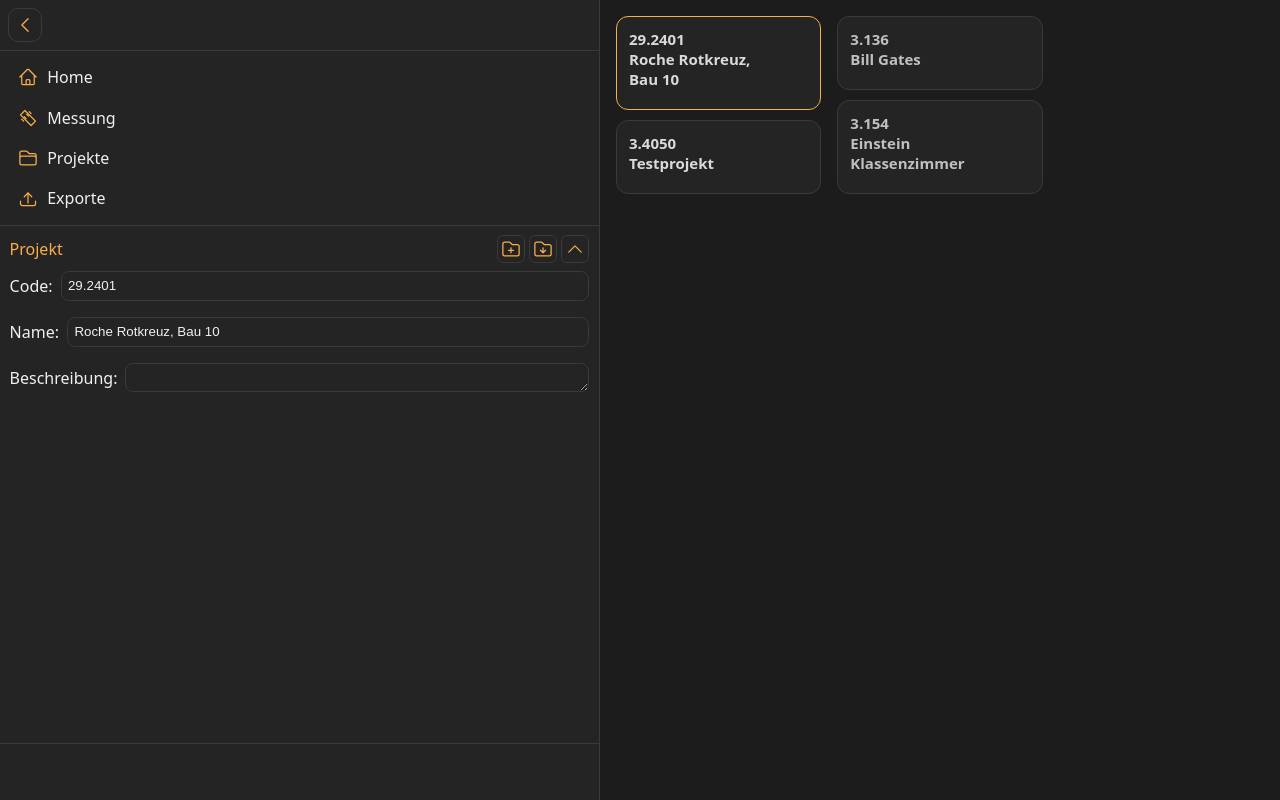
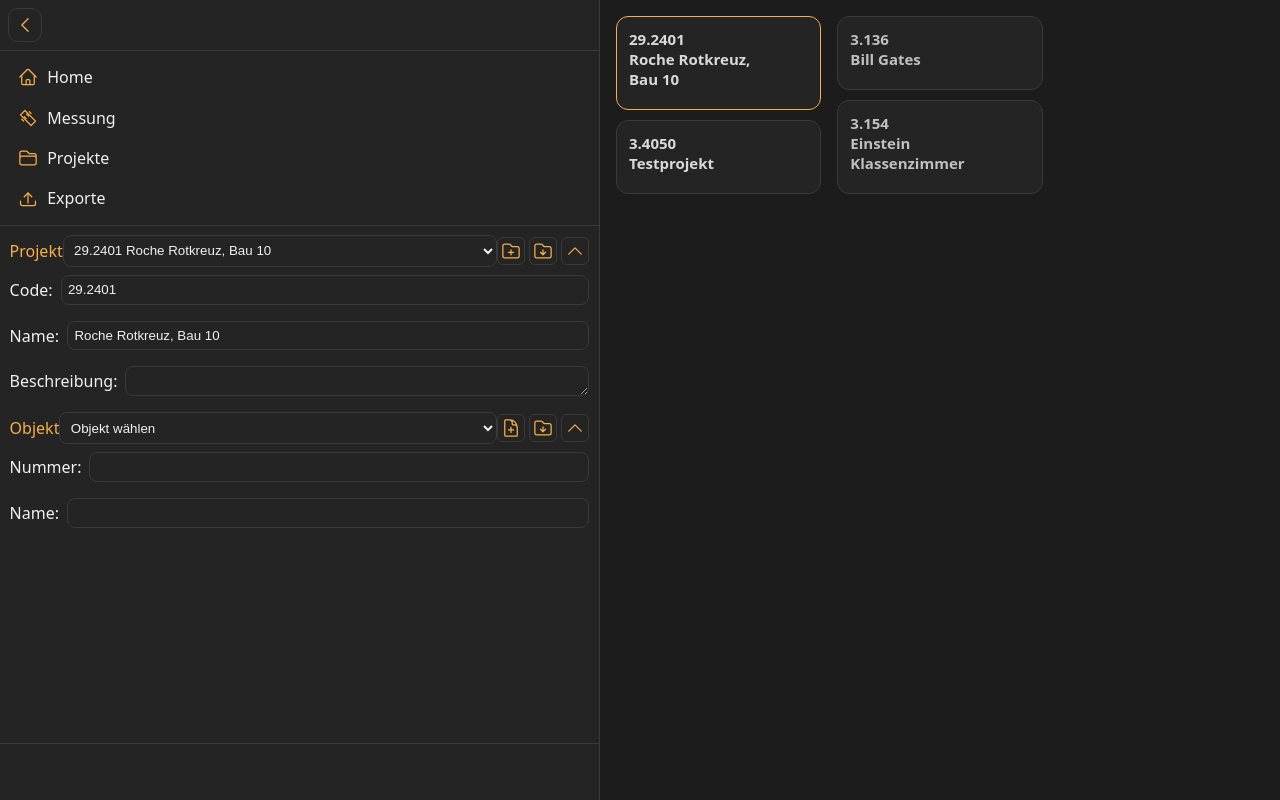
Before and after one commit to Barahir23/mavomasterpi, a Django app: page /projekte/?projekt=3 in a window 1280 px wide. Run offline with Django 3.2, Linux system fonts and the light colour scheme; data comes from the database, SQL or seed files in the repository; some libraries are stand-ins or nearby versions.

Commit message:
Link dropdowns to existing records and expand on add

```diff
--- a/mavomaster/urls.py
+++ b/mavomaster/urls.py
@@ -25,10 +25,13 @@ urlpatterns = [
     path('', views.hompage),
     path('messung/', include('messung.urls')),
     path('projekte/', messung.views.projekte_page, name='projekte_page'),
+    path('projekte/create/', messung.views.projekt_create, name='projekt_create'),
     path('projekte/<int:projekt_id>/edit/', messung.views.projekt_edit, name='projekt_edit'),
     path('projekte/<int:projekt_id>/delete/', messung.views.projekt_delete, name='projekt_delete'),
+    path('objekte/create/', messung.views.objekt_create, name='objekt_create'),
     path('objekte/<int:objekt_id>/edit/', messung.views.objekt_edit, name='objekt_edit'),
     path('objekte/<int:objekt_id>/delete/', messung.views.objekt_delete, name='objekt_delete'),
+    path('messungen/create/<int:objekt_id>/', messung.views.messung_create, name='messung_create'),
     path('messungen/<int:messung_id>/edit/', messung.views.messung_edit, name='messung_edit'),
     path('messungen/<int:messung_id>/delete/', messung.views.messung_delete, name='messung_delete'),
 
--- a/messung/templates/messung/objekt_edit.html
+++ b/messung/templates/messung/objekt_edit.html
@@ -1,12 +1,18 @@
-<form method="post" action="{% url 'objekt_edit' selected_objekt.id %}" class="edit-form" id="objekt-edit-form">
+<form method="post" action="{% if selected_objekt %}{% url 'objekt_edit' selected_objekt.id %}{% else %}{% url 'objekt_create' %}{% endif %}" class="edit-form" id="objekt-edit-form" data-create-url="{% url 'objekt_create' %}">
   {% csrf_token %}
   {{ objekt_form.projekt }}
   <div class="form-header">
     <span class="form-title">Objekt</span>
+    <select id="objekt-select">
+      <option value=""{% if not selected_objekt %} selected{% endif %}>Objekt wählen</option>
+      {% for objekt in objekte %}
+      <option value="{{ objekt.id }}"{% if selected_objekt and objekt.id == selected_objekt.id %} selected{% endif %}>{{ objekt.nummer }} {{ objekt.name }}</option>
+      {% endfor %}
+    </select>
     <div class="form-actions">
-      <a href="{% url 'projekte_page' %}?projekt={{ selected_projekt.id }}" class="icon-btn" title="Objekt hinzufügen">
+      <button type="button" class="icon-btn add-btn" title="Objekt hinzufügen">
         <span class="icon">{% include "icons/document-plus.svg" %}</span>
-      </a>
+      </button>
       <button type="submit" class="icon-btn save-btn" title="Speichern" disabled>
         <span class="icon">{% include "icons/folder-arrow-down.svg" %}</span>
       </button>
--- a/messung/templates/messung/projek_edit.html
+++ b/messung/templates/messung/projek_edit.html
@@ -1,11 +1,17 @@
-<form method="post" action="{% url 'projekt_edit' selected_projekt.id %}" class="edit-form" id="projekt-edit-form">
+<form method="post" action="{% if selected_projekt %}{% url 'projekt_edit' selected_projekt.id %}{% else %}{% url 'projekt_create' %}{% endif %}" class="edit-form" id="projekt-edit-form" data-create-url="{% url 'projekt_create' %}">
   {% csrf_token %}
   <div class="form-header">
     <span class="form-title">Projekt</span>
+    <select id="projekt-select">
+      <option value=""{% if not selected_projekt %} selected{% endif %}>Projekt wählen</option>
+      {% for projekt in projekte %}
+      <option value="{{ projekt.id }}"{% if selected_projekt and projekt.id == selected_projekt.id %} selected{% endif %}>{{ projekt.code }} {{ projekt.name }}</option>
+      {% endfor %}
+    </select>
     <div class="form-actions">
-      <a href="{% url 'projekte_page' %}" class="icon-btn" title="Projekt hinzufügen">
+      <button type="button" class="icon-btn add-btn" title="Projekt hinzufügen">
         <span class="icon">{% include "icons/folder-plus.svg" %}</span>
-      </a>
+      </button>
       <button type="submit" class="icon-btn save-btn" title="Speichern" disabled>
         <span class="icon">{% include "icons/folder-arrow-down.svg" %}</span>
       </button>
--- a/messung/templates/messung/projekte_page.html
+++ b/messung/templates/messung/projekte_page.html
@@ -1,13 +1,11 @@
 {% extends "layout.html" %}
 {% block title %}Projekte – MavoMaster{% endblock %}
 {% block sidebar_context %}
+  {% include "messung/projek_edit.html" %}
   {% if selected_projekt %}
-    {% include "messung/projek_edit.html" %}
+    {% include "messung/objekt_edit.html" %}
   {% endif %}
   {% if selected_objekt %}
-    {% include "messung/objekt_edit.html" %}
-  {% endif %}
-  {% if selected_messung %}
     {% include "messung/messung_edit.html" %}
   {% endif %}
 {% endblock %}
@@ -117,5 +115,61 @@
       });
     }
   });
+
+  document.querySelectorAll('.add-btn').forEach(btn => {
+    btn.addEventListener('click', () => {
+      const form = btn.closest('form');
+      if(form){
+        form.setAttribute('action', form.dataset.createUrl);
+        form.querySelectorAll('input:not([type="hidden"]), textarea').forEach(el => {
+          el.value = '';
+        });
+        const saveBtn = form.querySelector('.save-btn');
+        if(saveBtn){
+          saveBtn.disabled = false;
+          saveBtn.classList.add('unsaved');
+        }
+        const toggle = form.querySelector('.accordion-toggle');
+        const body = document.querySelector(toggle.dataset.target);
+        if(body.classList.contains('collapsed')){
+          body.classList.remove('collapsed');
+          toggle.classList.remove('collapsed');
+        }
+      }
+    });
+  });
+
+  const selectedProjektId = {{ selected_projekt.id|default:"null" }};
+  const selectedObjektId = {{ selected_objekt.id|default:"null" }};
+
+  const projektSelect = document.getElementById('projekt-select');
+  if(projektSelect){
+    projektSelect.addEventListener('change', e => {
+      const id = e.target.value;
+      if(id){
+        window.location.href = `?projekt=${id}`;
+      }
+    });
+  }
+
+  const objektSelect = document.getElementById('objekt-select');
+  if(objektSelect){
+    objektSelect.addEventListener('change', e => {
+      const id = e.target.value;
+      if(id){
+        window.location.href = `?projekt=${selectedProjektId}&objekt=${id}`;
+      }
+    });
+  }
+
+  const messungSelect = document.getElementById('messung-select');
+  if(messungSelect){
+    messungSelect.addEventListener('change', e => {
+      const id = e.target.value;
+      if(id){
+        window.location.href = `?projekt=${selectedProjektId}&objekt=${selectedObjektId}&messung=${id}`;
+      }
+    });
+  }
 </script>
 {% endblock %}
--- a/messung/views.py
+++ b/messung/views.py
@@ -67,28 +67,40 @@ def projekte_page(request):
     objekt_id = request.GET.get('objekt')
     messung_id = request.GET.get('messung')
 
-    selected_projekt = None
-    selected_objekt = None
-    selected_messung = None
-    objekte = []
-    messungen = []
-    projekt_form = None
+    selected_projekt = get_object_or_404(Projekt, pk=projekt_id) if projekt_id else None
+    selected_objekt = (
+        get_object_or_404(Objekt, pk=objekt_id, projekt=selected_projekt)
+        if objekt_id and selected_projekt else None
+    )
+    selected_messung = (
+        get_object_or_404(Messdaten, pk=messung_id, objekt=selected_objekt)
+        if messung_id and selected_objekt else None
+    )
+
+    objekte = selected_projekt.objekte.all().order_by('name') if selected_projekt else []
+    messungen = (
+        selected_objekt.messungen.all().order_by('-erstellt_am')
+        if selected_objekt else []
+    )
+
+    projekt_form = ProjektForm(instance=selected_projekt) if selected_projekt else ProjektForm()
     objekt_form = None
+    if selected_projekt:
+        objekt_form = (
+            ObjektForm(instance=selected_objekt)
+            if selected_objekt
+            else ObjektForm(initial={'projekt': selected_projekt})
+        )
+        objekt_form.fields['projekt'].queryset = Projekt.objects.filter(pk=selected_projekt.pk)
+        objekt_form.fields['projekt'].widget = forms.HiddenInput()
+
     messung_form = None
-
-    if projekt_id:
-        selected_projekt = get_object_or_404(Projekt, pk=projekt_id)
-        objekte = selected_projekt.objekte.all().order_by('name')
-        projekt_form = ProjektForm(instance=selected_projekt)
-        if objekt_id:
-            selected_objekt = get_object_or_404(Objekt, pk=objekt_id, projekt=selected_projekt)
-            messungen = selected_objekt.messungen.all().order_by('-erstellt_am')
-            objekt_form = ObjektForm(instance=selected_objekt)
-            objekt_form.fields['projekt'].queryset = Projekt.objects.filter(pk=selected_projekt.pk)
-            objekt_form.fields['projekt'].widget = forms.HiddenInput()
-            if messung_id:
-                selected_messung = get_object_or_404(Messdaten, pk=messung_id, objekt=selected_objekt)
-                messung_form = MessungForm(instance=selected_messung)
+    if selected_objekt:
+        messung_form = (
+            MessungForm(instance=selected_messung)
+            if selected_messung
+            else MessungForm()
+        )
 
     context = {
         'projekte': projekte,
@@ -102,6 +114,15 @@ def projekte_page(request):
         'messung_form': messung_form,
     }
     return render(request, 'messung/projekte_page.html', context)
+
+
+def projekt_create(request):
+    if request.method == 'POST':
+        form = ProjektForm(request.POST)
+        if form.is_valid():
+            projekt = form.save()
+            return redirect(f"{reverse('projekte_page')}?projekt={projekt.id}")
+    return redirect('projekte_page')
 def projekt_edit(request, projekt_id):
     projekt = get_object_or_404(Projekt, pk=projekt_id)
     if request.method == 'POST':
@@ -134,6 +155,15 @@ def objekt_delete(request, objekt_id):
     return render(request, 'messung/objekt_confirm_delete.html', {'objekt': objekt})
 
 
+def objekt_create(request):
+    if request.method == 'POST':
+        form = ObjektForm(request.POST)
+        if form.is_valid():
+            objekt = form.save()
+            return redirect(f"{reverse('projekte_page')}?projekt={objekt.projekt.id}&objekt={objekt.id}")
+    return redirect('projekte_page')
+
+
 def messung_edit(request, messung_id):
     messung = get_object_or_404(Messdaten, pk=messung_id)
     if request.method == "POST":
@@ -150,6 +180,18 @@ def messung_delete(request, messung_id):
         messung.delete()
         return redirect(f"{reverse('projekte_page')}?projekt={projekt_id}&objekt={objekt_id}")
     return render(request, 'messung/messung_confirm_delete.html', {'messung': messung})
+
+
+def messung_create(request, objekt_id):
+    objekt = get_object_or_404(Objekt, pk=objekt_id)
+    if request.method == 'POST':
+        form = MessungForm(request.POST)
+        if form.is_valid():
+            messung = form.save(commit=False)
+            messung.objekt = objekt
+            messung.save()
+            return redirect(f"{reverse('projekte_page')}?projekt={objekt.projekt.id}&objekt={objekt.id}&messung={messung.id}")
+    return redirect(f"{reverse('projekte_page')}?projekt={objekt.projekt.id}&objekt={objekt.id}")
 
 def create_anforderung(request):
     if request.method == 'POST':
```
Also changed, not shown: messung/templates/messung/messung_edit.html (+9 -3 lines).
